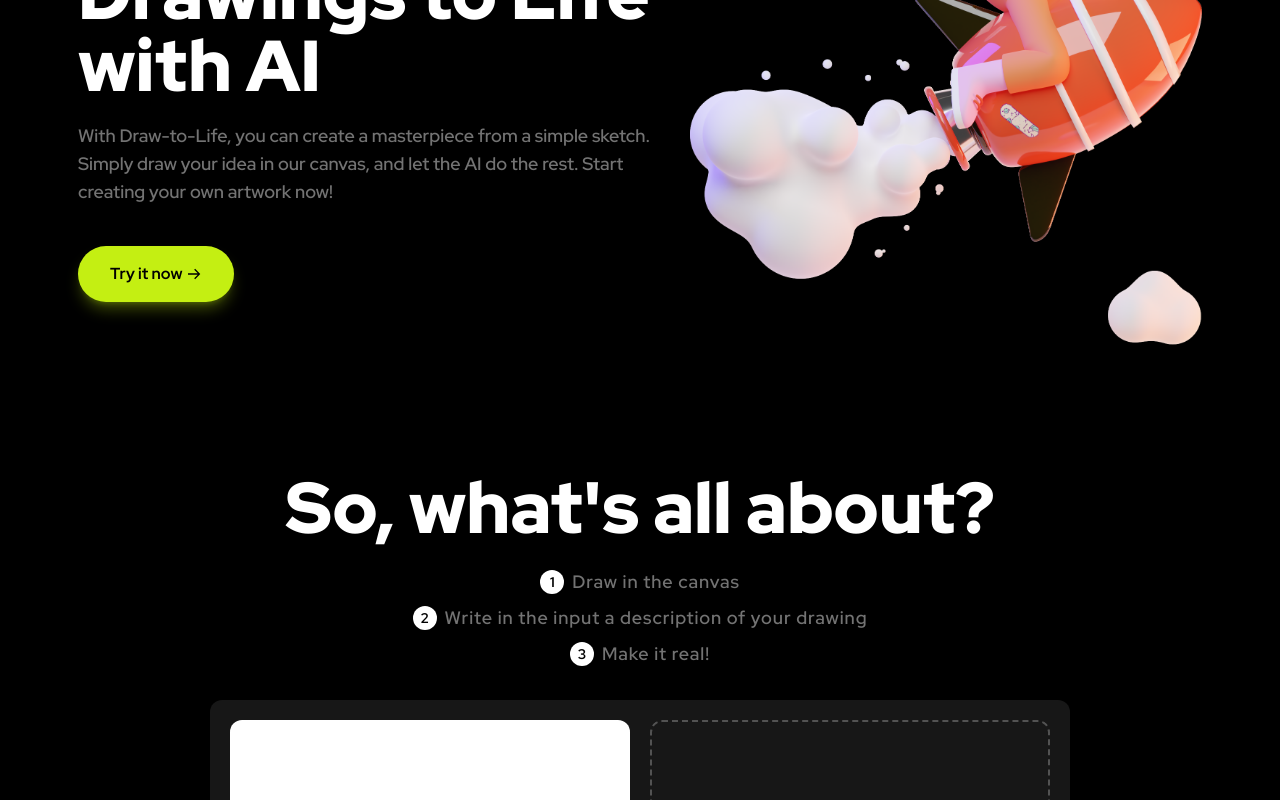
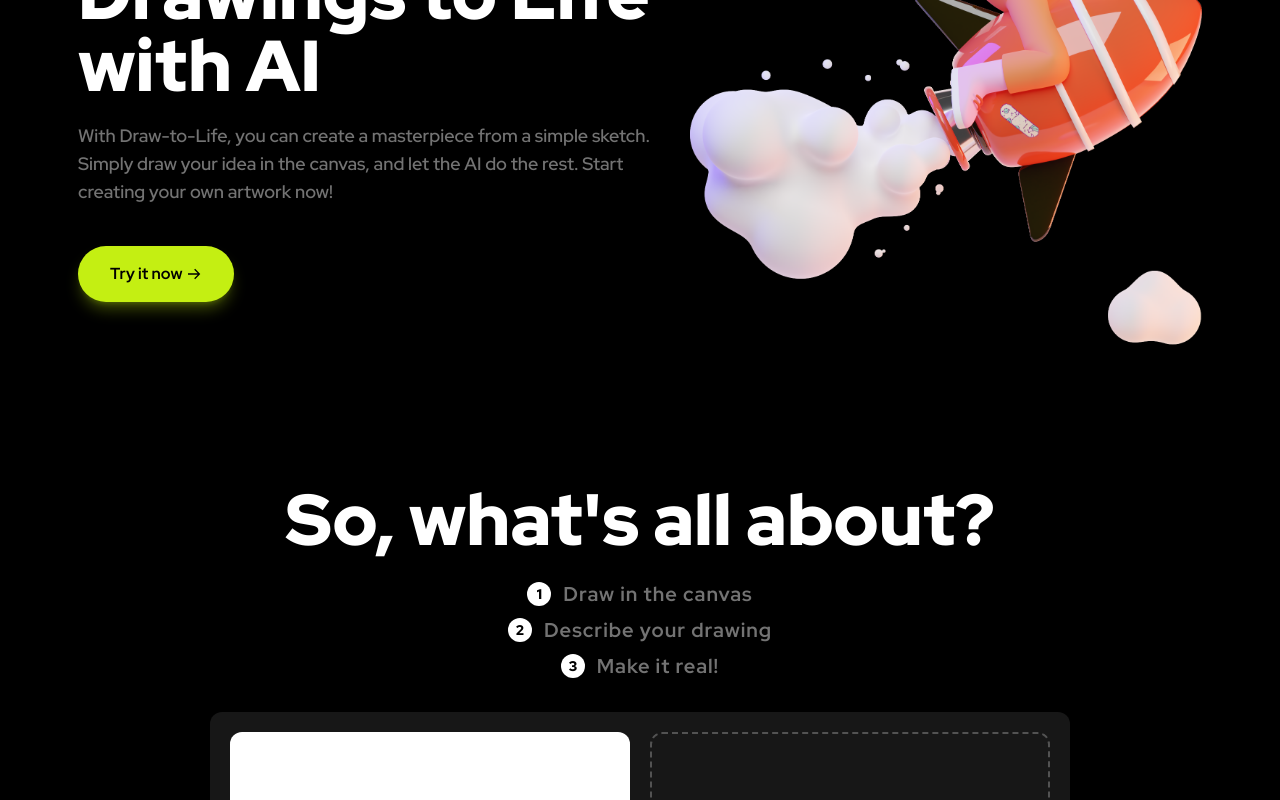
Before and after one commit to s0alken/draw-to-life, a React (Vite) app in the folder client/: page / in a window 1280 px wide. Shown: the part 340-1140 px from the top of the page. Built offline with nearby package versions, Linux system fonts and the light colour scheme; no server answers.

Commit message:
restyling instructions

```diff
--- a/client/src/components/CanvasSection.jsx
+++ b/client/src/components/CanvasSection.jsx
@@ -46,7 +46,7 @@ const CanvasSection = () => {
     return (
         <motion.section
             id="canvas-section"
-            className='p-3 pb-16'
+            className='px-3 pt-6 pb-16'
             initial="hidden"
             whileInView="visible"
             viewport={{ once: true, amount: .25 }}
@@ -64,17 +64,17 @@ const CanvasSection = () => {
                 <motion.h1 variants={transitionVariant} className='text-white font-black mb-6 text-3xl leading-10 xl:text-7xl'>
                     So, what's all about?
                 </motion.h1>
-                <ul className="text-neutral-500 font-semibold text-lg mb-8 space-y-2">
-                    <motion.li variants={transitionVariant} className="flex flex-col justify-center items-center gap-2 sm:flex-row">
-                        <span className="inline-flex justify-center items-center p-3 rounded-full font-bold text-sm bg-white w-[20px] h-[20px] mix-blend-lighten text-black">1</span>
+                <ul className="text-neutral-500 font-bold text-xl mb-8 space-y-2">
+                    <motion.li variants={transitionVariant} className="flex justify-center items-center gap-3">
+                        <span className="inline-flex justify-center items-center p-3 rounded-full font-black text-sm bg-white w-[20px] h-[20px] mix-blend-lighten text-black">1</span>
                         <span className="tracking-wider">Draw in the canvas</span>
                     </motion.li>
-                    <motion.li variants={transitionVariant} className="flex flex-col justify-center items-center gap-2 sm:flex-row">
-                        <span className="inline-flex justify-center items-center p-3 rounded-full font-bold text-sm bg-white w-[20px] h-[20px] mix-blend-lighten text-black">2</span>
-                        <span className="tracking-wider">Write in the input a description of your drawing</span>
+                    <motion.li variants={transitionVariant} className="flex justify-center items-center gap-3">
+                        <span className="inline-flex justify-center items-center p-3 rounded-full font-black text-sm bg-white w-[20px] h-[20px] mix-blend-lighten text-black">2</span>
+                        <span className="tracking-wider">Describe your drawing</span>
                     </motion.li>
-                    <motion.li variants={transitionVariant} className="flex flex-col justify-center items-center gap-2 sm:flex-row">
-                        <span className="inline-flex justify-center items-center p-3 rounded-full font-bold text-sm bg-white w-[20px] h-[20px] mix-blend-lighten text-black">3</span>
+                    <motion.li variants={transitionVariant} className="flex justify-center items-center gap-3">
+                        <span className="inline-flex justify-center items-center p-3 rounded-full font-black text-sm bg-white w-[20px] h-[20px] mix-blend-lighten text-black">3</span>
                         <span className="tracking-wider">Make it real!</span>
                     </motion.li>
                 </ul>
@@ -85,7 +85,7 @@ const CanvasSection = () => {
                     <CanvasDraw ref={canvasRef} />
                 </div>
 
-                <form onSubmit={handleSubmit} className='flex flex-col gap-3 lg:flex-row lg:gap-0 lg:order-3 lg:col-span-2'>
+                <form onSubmit={handleSubmit} className='flex flex-col gap-5 lg:flex-row lg:gap-0 lg:order-3 lg:col-span-2'>
                     <div className="relative flex-1">
                         <input
                             type="text"
--- a/client/src/components/HeroSection.jsx
+++ b/client/src/components/HeroSection.jsx
@@ -5,7 +5,7 @@ import { transitionVariant } from "../utils/motion";
 
 const HeroSection = () => {
     return (
-        <section className='flex flex-col items-center min-h-screen max-w-4xl mx-auto gap-9 p-9 pb-1 md:flex-row md:justify-center xl:max-w-7xl'>
+        <section className='flex flex-col items-center min-h-screen max-w-4xl mx-auto gap-16 p-9 pb-1 md:flex-row md:justify-center md:gap-9 xl:max-w-7xl'>
             <motion.div
                 className='flex flex-col items-center text-white text-center gap-y-5 max-w-sm md:items-start md:text-start xl:max-w-xl'
                 initial="hidden"
@@ -26,8 +26,8 @@ const HeroSection = () => {
                 <motion.h1 variants={transitionVariant} className='font-black text-[40px] leading-10 xl:text-7xl'>
                     Bring Your Drawings to Life with AI
                 </motion.h1>
-                <motion.p variants={transitionVariant} className='text-xs text-neutral-500 font-semibold xl:text-lg'>
-                    With Draw-to-Life, you can create a masterpiece from a simple sketch. Simply draw your idea in our canvas, and let the AI do the rest. Start creating your own artwork now!
+                <motion.p variants={transitionVariant} className='text-sm text-neutral-500 font-semibold xl:text-lg'>
+                    With Draw-to-Life, you can create a masterpiece from a simple sketch. Simply draw your idea in the canvas, and let the AI do the rest. Start creating your own artwork now!
                 </motion.p>
                 <motion.a
                     variants={transitionVariant}
--- a/client/src/index.css
+++ b/client/src/index.css
@@ -8,5 +8,6 @@
   html {
     font-family: 'Red Hat Display', sans-serif;
     scroll-behavior: smooth;
+    -webkit-tap-highlight-color: transparent;
   }
 }
```
